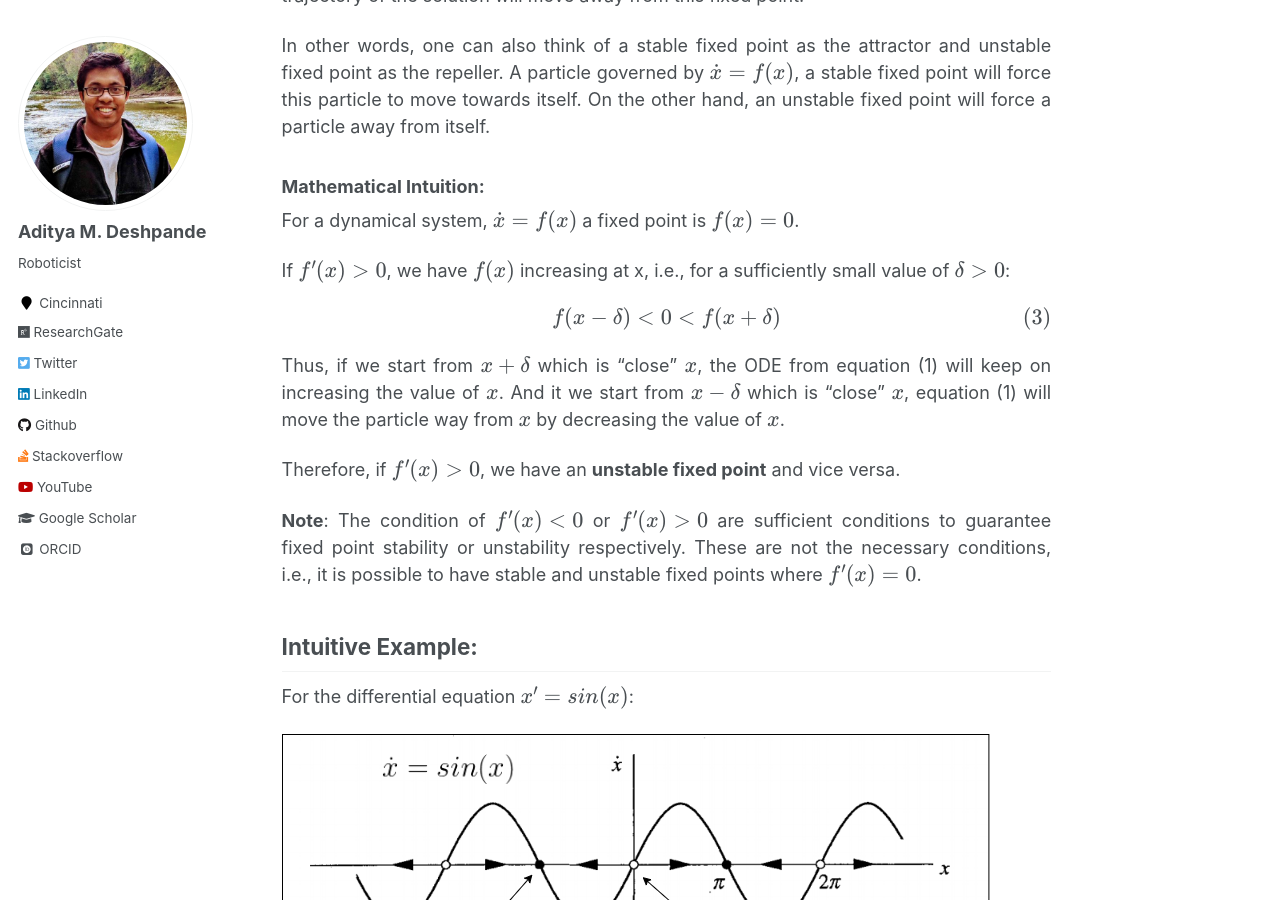
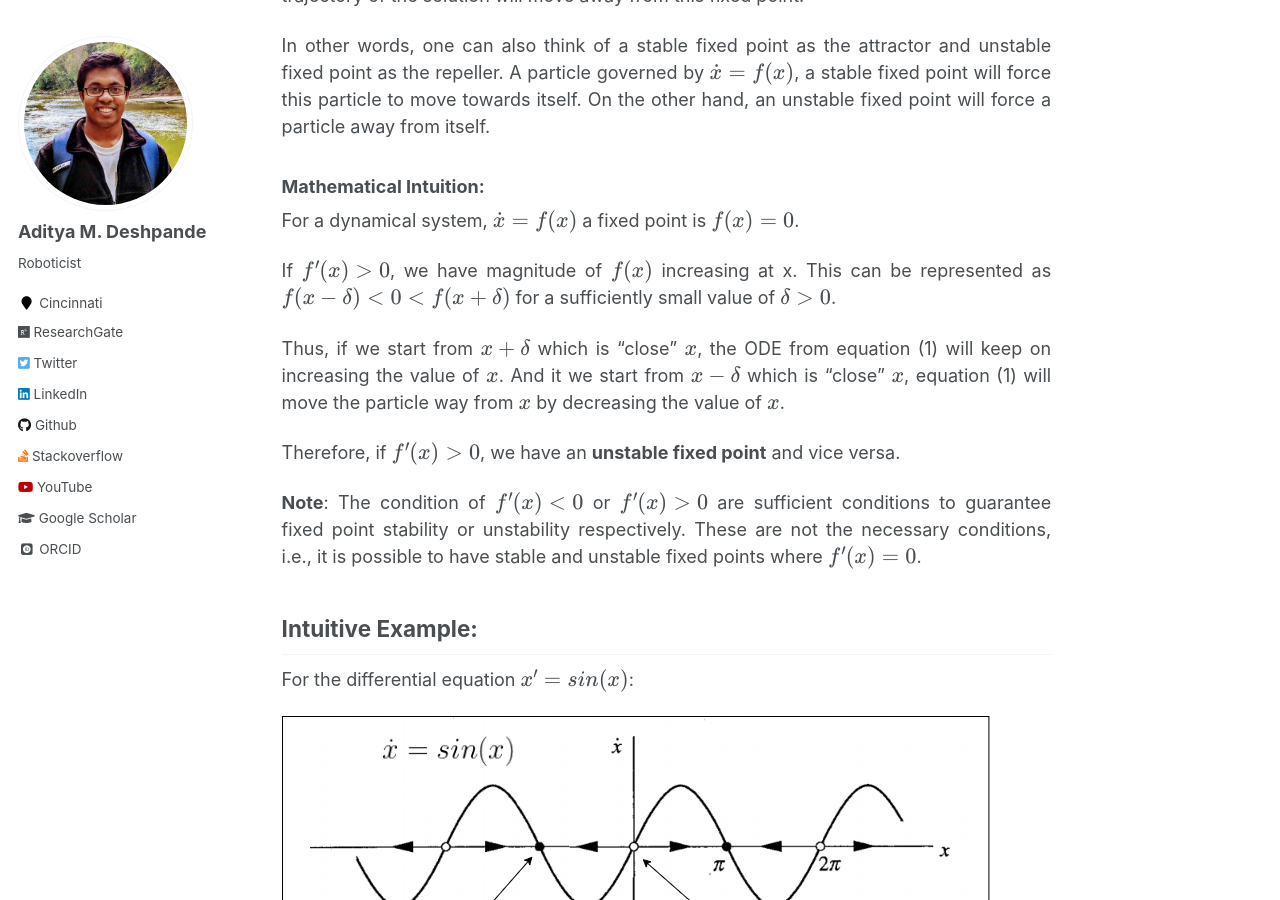
Before and after one commit to adipandas/adipandas.github.io, a Jekyll site: the page built from _posts/2020-02-01-stable-unstable-fixed-point.md, in a window 1280 px wide and 900 px high, scrolled down 1012 px. Built offline with Jekyll 4.4.1, drawn with Linux system fonts in a browser that asks for light colours; some web fonts are replaced; formulas are drawn with MathJax 3; comment, search, counter and statistics services are not loaded.

Commit message:
Update 2020-02-01-stable-unstable-fixed-point.md

```diff
--- a/_posts/2020-02-01-stable-unstable-fixed-point.md
+++ b/_posts/2020-02-01-stable-unstable-fixed-point.md
@@ -39,9 +39,7 @@ In other words, one can also think of a stable fixed point as the attractor and
 
 For a dynamical system, $$\dot x = f(x)$$ a fixed point is $$f(x) = 0$$.
 
-If $$f^{\prime}(x) > 0$$, we have $$f(x)$$ increasing at x, i.e., for a sufficiently small value of $$\delta > 0$$:
-
-$$f(x - \delta) < 0 < f(x + \delta)$$
+If $$f^{\prime}(x) > 0$$, we have magnitude of $$f(x)$$ increasing at x. This can be represented as $$f(x - \delta) < 0 < f(x + \delta)$$ for a sufficiently small value of $$\delta > 0$$.
 
 Thus, if we start from $$x+\delta$$ which is "close" $$x$$, the ODE from equation (1) will keep on increasing the value of $x$. And it we start from $$x-\delta$$ which is "close" $$x$$, equation (1) will move the particle way from $$x$$ by decreasing the value of $$x$$.
 
```
